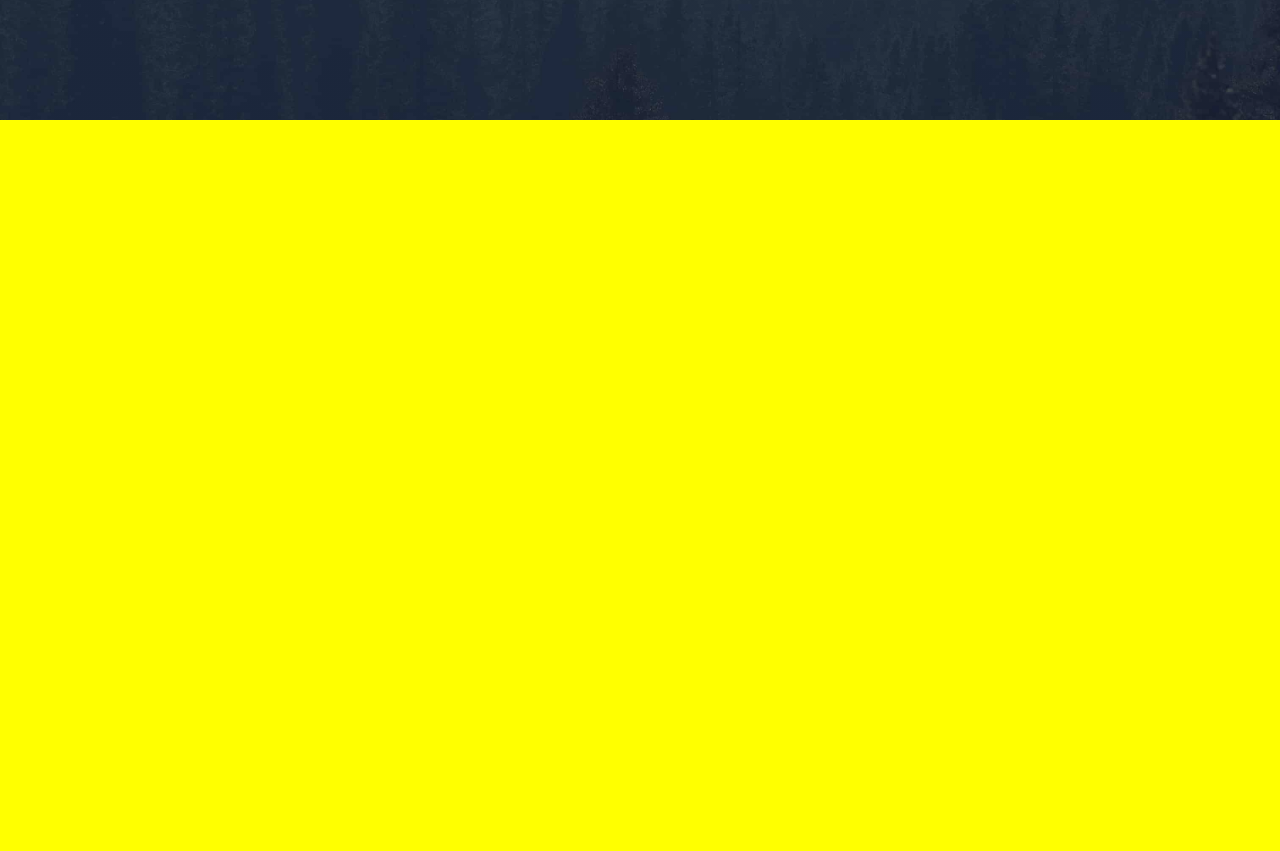
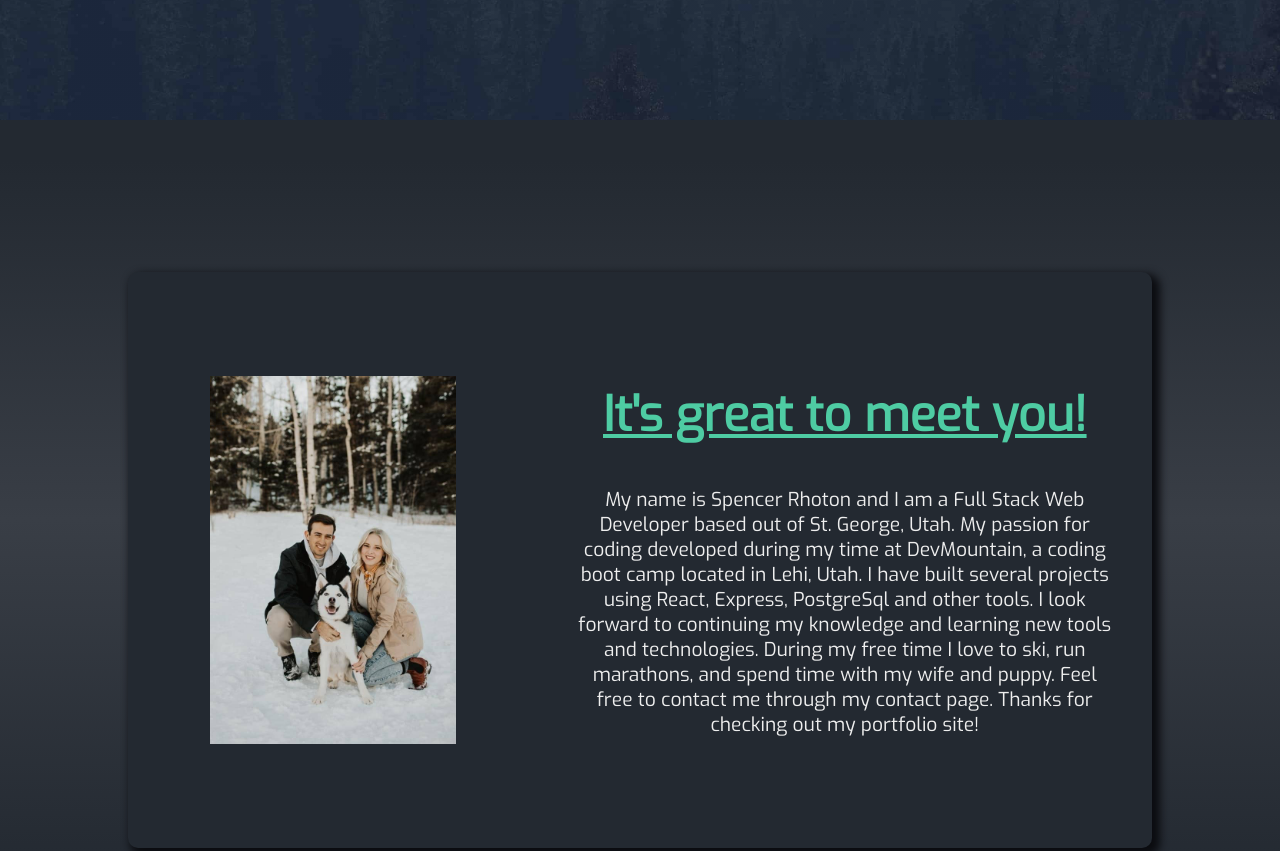
Before and after one commit to rhospencer/web-design-2-portfolio, a plain HTML site: page index.html in a window 1280 px wide. Shown: the part 680-1531 px from the top of the page. Drawn offline with Linux system fonts and the light colour scheme.

Commit message:
built about section

```diff
--- a/index.html
+++ b/index.html
@@ -26,7 +26,30 @@
         <h4>Full Stack Web Developer</h4>
       </div>
     </div>
-    <div id="about"></div>
+    <div id="about">
+      <div class="empty-row"></div>
+      <div class="about-section-holder">
+        <div class="about-section">
+          <div class="about-photo-holder">
+            <img src="./assets/picture3.jpg" alt="Rhoton Family" />
+          </div>
+          <div class="about-info-holder">
+            <h1>It's great to meet you!</h1>
+            <p>
+              My name is Spencer Rhoton and I am a Full Stack Web Developer
+              based out of St. George, Utah. My passion for coding developed
+              during my time at DevMountain, a coding boot camp located in Lehi,
+              Utah. I have built several projects using React, Express,
+              PostgreSql and other tools. I look forward to continuing my
+              knowledge and learning new tools and technologies. During my free
+              time I love to ski, run marathons, and spend time with my wife and
+              puppy. Feel free to contact me through my contact page. Thanks for
+              checking out my portfolio site!
+            </p>
+          </div>
+        </div>
+      </div>
+    </div>
     <div id="projects"></div>
     <div id="skills"></div>
     <div id="contact"></div>
--- a/style.css
+++ b/style.css
@@ -48,6 +48,11 @@ nav {
 
 .nav-items > a:active {
   color: #4ecca3;
+}
+
+.empty-row {
+  height: 10vh;
+  width: 100vh;
 }
 
 #home {
@@ -103,7 +108,69 @@ nav {
 #about {
   height: 100vh;
   width: 100vw;
-  background: yellow;
+  background: rgb(35, 41, 49);
+  background: linear-gradient(
+    0deg,
+    rgba(35, 41, 49, 1) 5%,
+    rgba(57, 62, 70, 1) 50%,
+    rgba(35, 41, 49, 1) 95%
+  );
+  scroll-snap-align: center;
+}
+
+.about-section-holder {
+  height: 90vh;
+  width: 100vw;
+  display: flex;
+  justify-content: center;
+  align-items: center;
+}
+
+.about-section {
+  width: 80%;
+  height: 80%;
+  display: flex;
+  justify-content: space-evenly;
+  align-items: center;
+  background: #232931;
+  border-radius: 10px;
+  -webkit-box-shadow: 5px 5px 9px 3px #0b0c10;
+  box-shadow: 5px 5px 9px 3px #0b0c10;
+}
+
+.about-photo-holder {
+  width: 40%;
+  height: 100%;
+  display: flex;
+  justify-content: center;
+  align-items: center;
+}
+
+.about-photo-holder > img {
+  max-width: 60%;
+}
+
+.about-info-holder {
+  width: 60%;
+  height: 100%;
+  display: flex;
+  flex-direction: column;
+  justify-content: center;
+  align-items: center;
+  text-align: center;
+  padding: 40px;
+}
+
+.about-info-holder > h1 {
+  color: #4ecca3;
+  text-decoration: underline;
+  font-size: 3rem;
+  margin-bottom: 40px;
+}
+
+.about-info-holder > p {
+  color: #eeeeee;
+  font-size: 1.2rem;
 }
 
 #projects {
```
Also changed, not shown: assets/picture3.jpg (added).
